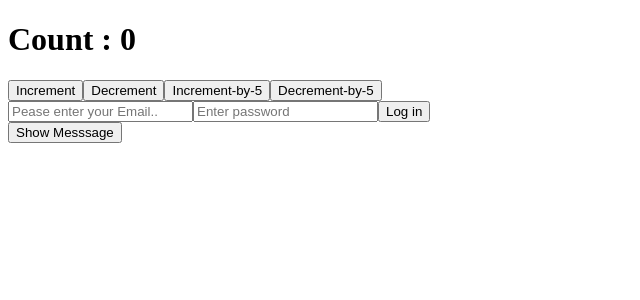
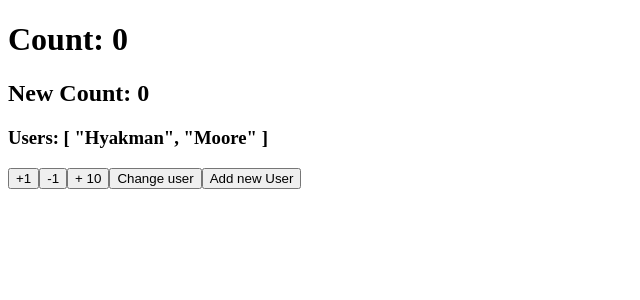
Before and after one commit to nehaumbre/vueP, a Vue app in the folder vue-project/: page / in a window 1280 px wide. Shown: the top 300 px of the page, without its empty margins (0-640 px from the left). Built offline with nearby package versions, Linux system fonts and the light colour scheme.

Commit message:
Reactive in Vue
Signed-off-by: nehaumbre <nehaumbre28@gmail.com>

```diff
--- a/vue-project/src/App.vue
+++ b/vue-project/src/App.vue
@@ -8,7 +8,9 @@
 // import LocalStyle from './components/LocalStyle.vue';
 // import CombinedStyle from './components/CombinedStyle.vue';
 // import ModuleStyle from './components/ModuleStyle.vue';
-import MyEvent from './components/MyEvent.vue';
+// import MyEvent from './components/MyEvent.vue';
+
+import MyReactiveComponent from './components/MyReactiveComponent.vue';
 </script>
 
 <template>
@@ -18,7 +20,8 @@ import MyEvent from './components/MyEvent.vue';
    <LocalStyle/>
    <CombinedStyle/>
    <ModuleStyle/> -->
-   <MyEvent/>
+   <!-- <MyEvent/> -->
+  <MyReactiveComponent/>
 </template>
 
 <style scoped></style>
--- /dev/null
+++ b/vue-project/src/components/MyReactiveComponent.vue
@@ -0,0 +1,35 @@
+<script setup>
+import { reactive } from 'vue';
+
+// let initialState = reactive(0)
+// in reactive we are not allowed to work on primitive data types
+//thats why line `let initialState = reactive(0)` doesnt work
+let initialState = reactive({count : 0})
+
+let newInitialState = reactive({value:{count:0}, user: ['Hyakman', 'Moore']})
+
+const changeUser = ()=>{
+    newInitialState.user[0] = 'White'
+    newInitialState.user[1] = 'Doomi'
+}
+</script>
+
+<template>
+    <!-- <h1>Count: {{initialState}}</h1>
+    <button @click="initialState++">+</button> -->
+    <h1>Count: {{initialState.count}}</h1>
+    <h2>New Count: {{newInitialState.value.count }}</h2>
+    <h3>Users: {{ newInitialState.user }}</h3>
+    <button @click="initialState.count+=1">+1</button>
+    <button @click="initialState.count--">-1</button>
+
+    <button @click="newInitialState.value.count += 10">+ 10</button>
+    <button @click="changeUser">Change user</button>
+    <button @click="newInitialState.user.push('Gio')">Add new User</button>
+</template>
+
+<!-- ref()- used to create reactive reference to a value
+     Unlike reactive functions(above example is of reactive functions)
+     which is used for creating reactive objects, ref is specifically designed
+     to create reactive single values, ref() is used to make primitive values reactive
+     (like numbers, strings, booleans).-->
```
